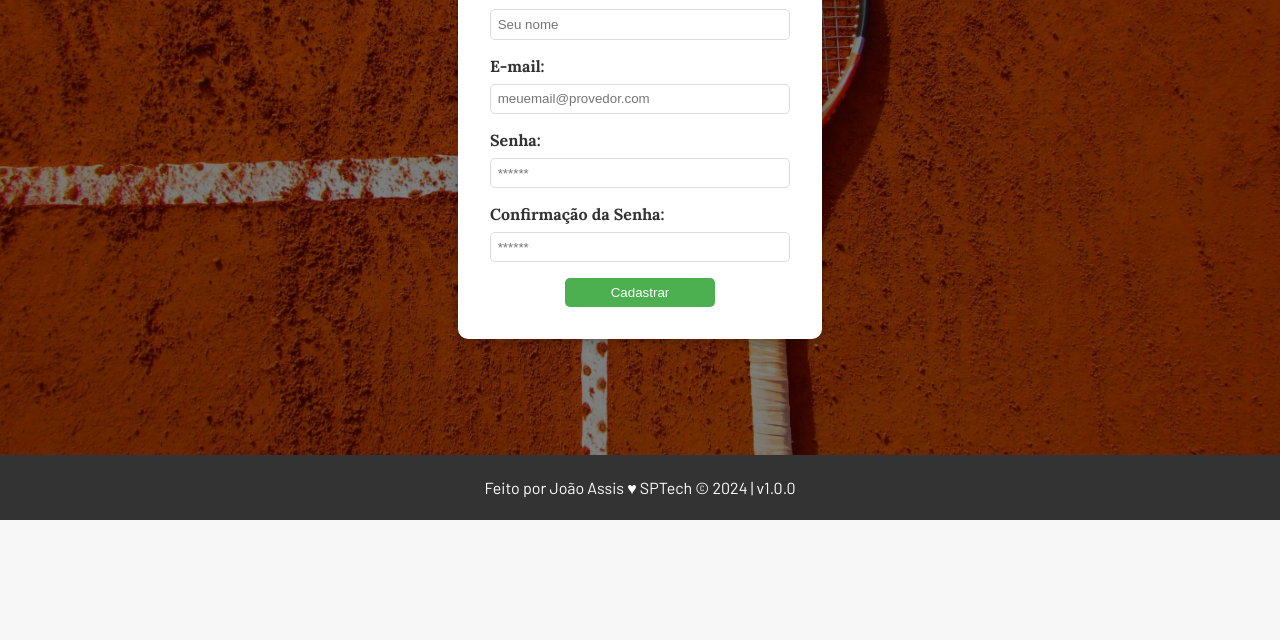
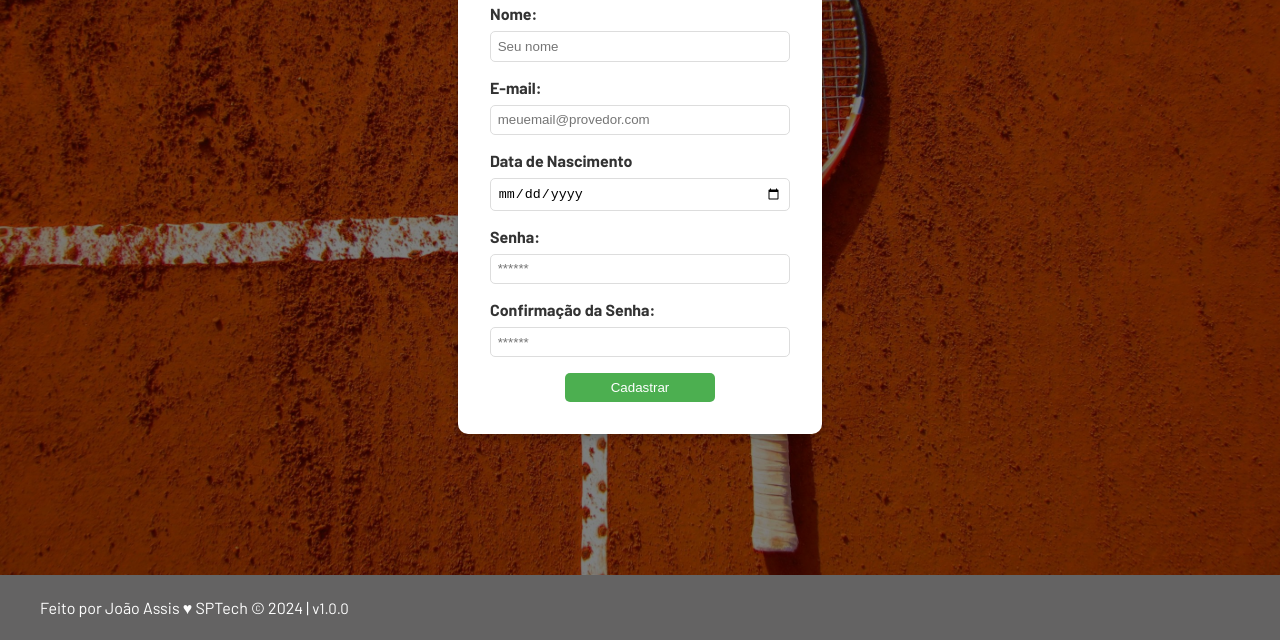
Before and after one commit to jodroassis/AtivaMente, a plain HTML site: page cadastro.html in a window 1280 px wide. Shown: the part 305-945 px from the top of the page. Before the commit the page ends 825 px from the top, so only its background shows below. Drawn offline with Linux system fonts and the light colour scheme.

Commit message:
add redes socias e update login e cadastro

```diff
--- a/cadastro.html
+++ b/cadastro.html
@@ -43,6 +43,14 @@
               />
             </div>
             <div class="campo">
+              <span>Data de Nascimento</span>
+              <input
+                id="dtNasc_input"
+                type="date"
+                placeholder="DD/MM/AAAA"
+              />
+            </div>
+            <div class="campo">
               <span>Senha:</span>
               <input id="senha_input" type="password" placeholder="******" />
             </div>
--- a/style.css
+++ b/style.css
@@ -20,7 +20,7 @@ body {
     display: flex;
     flex-direction: column;
     min-height: 100vh;
-    font-family: 'Lora', sans-serif;
+    font-family: 'Barlow', sans-serif;
 }
 
 .content .artigo p{
@@ -179,19 +179,29 @@ body {
 
 .footer {
     display: flex;
-    justify-content: center;
+    justify-content: space-between;
     align-items: center;
     height: var(--tamanho-footer);
-    background-color: #333;
+    background-color: #646363;
     color: white;
     font-family: 'Barlow', sans-serif;
+    padding: 0 40px;
+}
+
+.icones_redes{
+    display: flex;
+    gap: 10px;
+}
+
+.version{
+    font-size: 15px;
 }
 
 .login {
     display: flex;
     justify-content: center;
     align-items: center;
-    height: 85vh;
+    height: 100vh;
     background-image: url(../AtivaMente/img/banner_cadastro.jpg);
     background-size: cover;
     background-position: center;
@@ -210,7 +220,6 @@ body {
   }
 
   .login .container {
-    position: relative;
     z-index: 2;
     display: flex;
     flex-direction: column;
```
Also changed, not shown: index.html (+8 -0 lines), img/github.png (added), img/linkedin.png (added).
